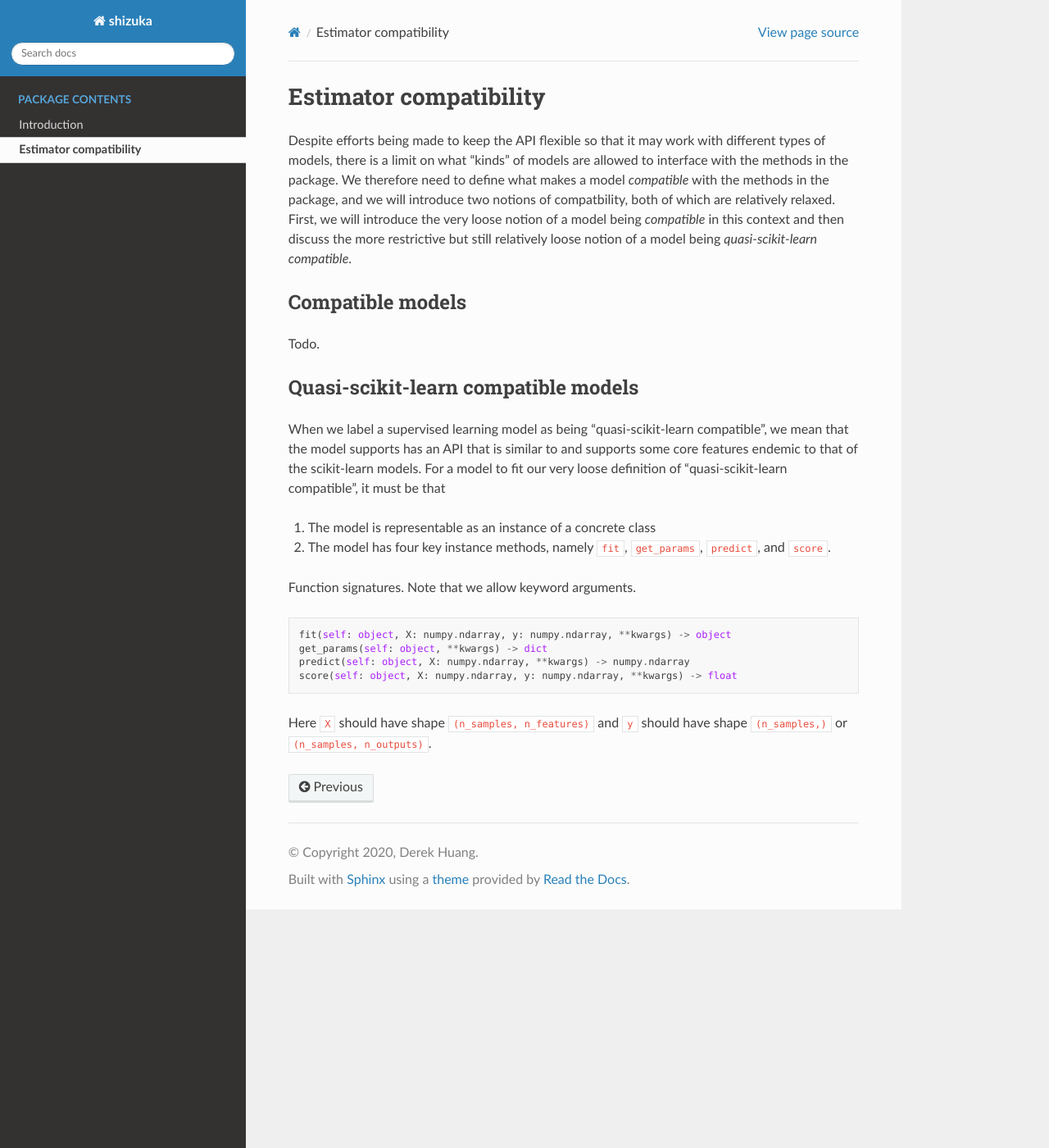
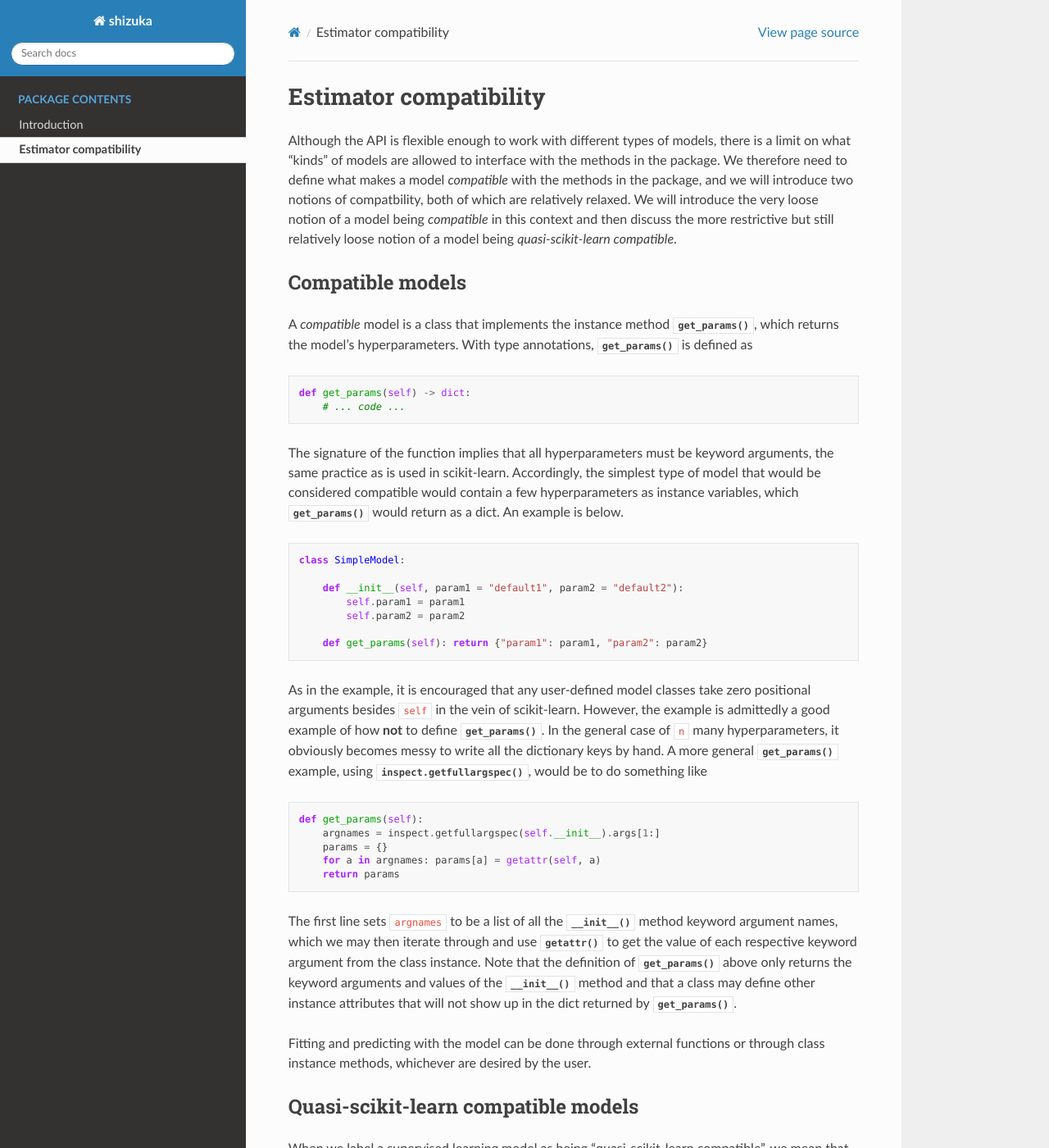
Before and after one commit to phetdam/shizuka, a Sphinx documentation site: the page built from doc/source/model_compat.rst, in a window 1280 px wide and 1400 px high. Shown: the whole window at 82% size. Built offline with Sphinx 7.4.7 and the Read the Docs theme 2.0.0, drawn with Linux system fonts in a browser that asks for light colours; some of the changed text lies outside the part shown.

Commit message:
edited wording for opening paragraph, changed inline literals for method names using :meth: tag and completed section on model compatibility

```diff
--- a/doc/source/model_compat.rst
+++ b/doc/source/model_compat.rst
@@ -1,6 +1,12 @@
 .. document explaining what "quasi-scikit-learn compatible" means.
 
    Changelog:
+
+   06-28-2020
+
+   edited wording for opening paragraph. changed inline literals for method
+   names to using :meth: tag and added examples for defining get_params as an
+   instance method of a compatible model. finished compatible model section.
 
    06-24-2020
 
@@ -14,12 +20,43 @@
 Estimator compatibility
 =======================
 
-Despite efforts being made to keep the API flexible so that it may work with different types of models, there is a limit on what "kinds" of models are allowed to interface with the methods in the package. We therefore need to define what makes a model *compatible* with the methods in the package, and we will introduce two notions of compatbility, both of which are relatively relaxed. First, we will introduce the very loose notion of a model being *compatible* in this context and then discuss the more restrictive but still relatively loose notion of a model being *quasi-scikit-learn compatible*.
+Although the API is flexible enough to work with different types of models, there is a limit on what "kinds" of models are allowed to interface with the methods in the package. We therefore need to define what makes a model *compatible* with the methods in the package, and we will introduce two notions of compatbility, both of which are relatively relaxed. We will introduce the very loose notion of a model being *compatible* in this context and then discuss the more restrictive but still relatively loose notion of a model being *quasi-scikit-learn compatible*.
 
 Compatible models
 -----------------
 
-Todo.
+A *compatible* model is a class that implements the instance method :meth:`get_params`, which returns the model's hyperparameters. With type annotations, :meth:`get_params` is defined as
+
+.. code:: python
+
+   def get_params(self) -> dict:
+       # ... code ...
+
+The signature of the function implies that all hyperparameters must be keyword arguments, the same practice as is used in scikit-learn. Accordingly, the simplest type of model that would be considered compatible would contain a few hyperparameters as instance variables, which :meth:`get_params` would return as a dict. An example is below.
+
+.. code:: python
+
+   class SimpleModel:
+
+       def __init__(self, param1 = "default1", param2 = "default2"):
+           self.param1 = param1
+	   self.param2 = param2
+
+       def get_params(self): return {"param1": param1, "param2": param2}
+
+As in the example, it is encouraged that any user-defined model classes take zero positional arguments besides ``self`` in the vein of scikit-learn. However, the example is admittedly a good example of how **not** to define :meth:`get_params`. In the general case of ``n`` many hyperparameters, it obviously becomes messy to write all the dictionary keys by hand. A more general :meth:`get_params` example, using :func:`inspect.getfullargspec`, would be to do something like
+
+.. code:: python
+
+   def get_params(self):
+       argnames = inspect.getfullargspec(self.__init__).args[1:]
+       params = {}
+       for a in argnames: params[a] = getattr(self, a)
+       return params
+
+The first line sets ``argnames`` to be a list of all the :meth:`__init__` method keyword argument names, which we may then iterate through and use :func:`getattr` to get the value of each respective keyword argument from the class instance. Note that the definition of :meth:`get_params` above only returns the keyword arguments and values of the :meth:`__init__` method and that a class may define other instance attributes that will not show up in the dict returned by :meth:`get_params`.
+
+Fitting and predicting with the model can be done through external functions or through class instance methods, whichever are desired by the user.
 
 Quasi-scikit-learn compatible models
 ------------------------------------
@@ -27,7 +64,7 @@ Quasi-scikit-learn compatible models
 When we label a supervised learning model as being "quasi-scikit-learn compatible", we mean that the model supports has an API that is similar to and supports some core features endemic to that of the scikit-learn models. For a model to fit our very loose definition of "quasi-scikit-learn compatible", it must be that
 
 1. The model is representable as an instance of a concrete class
-2. The model has four key instance methods, namely ``fit``, ``get_params``, ``predict``, and ``score``.
+2. The model has four key instance methods, namely :meth:`fit`, :meth:`get_params`, :meth:`predict`, and :meth:`score`.
 
 Function signatures. Note that we allow keyword arguments.
 
```
